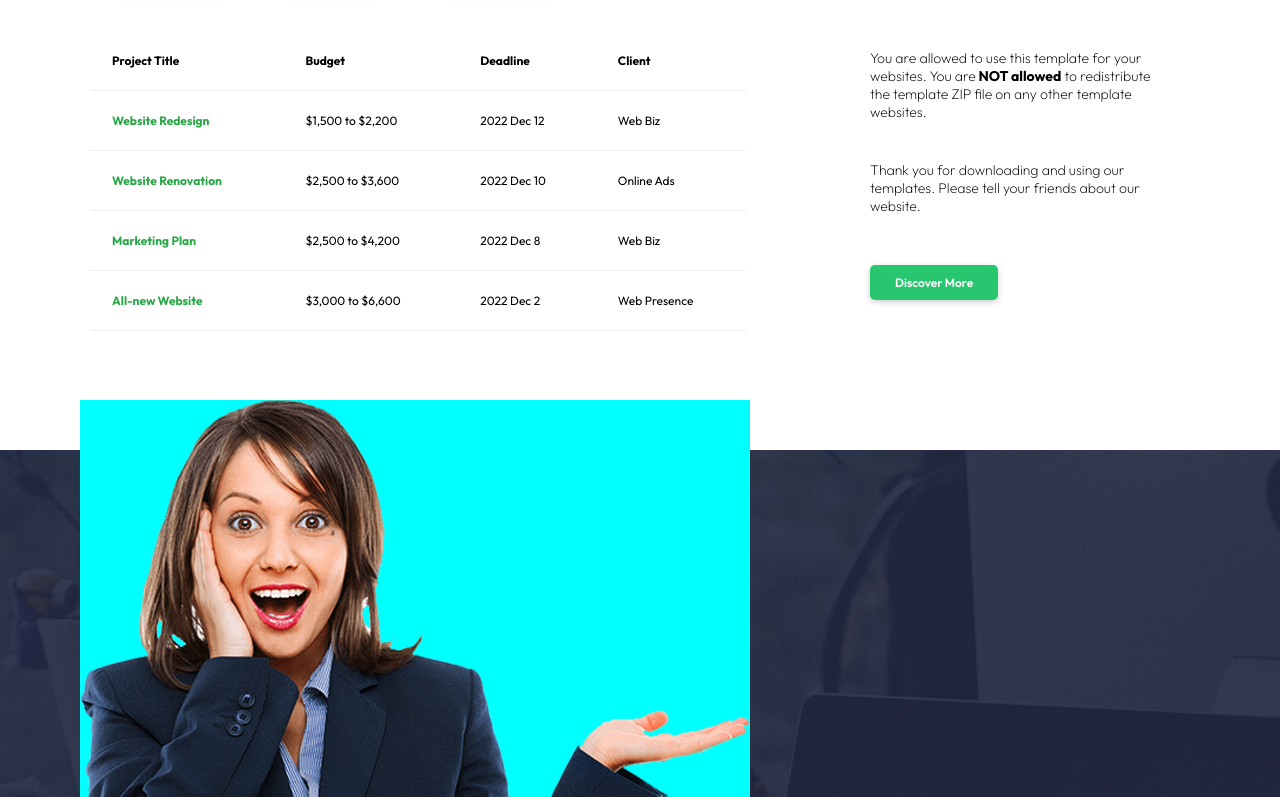
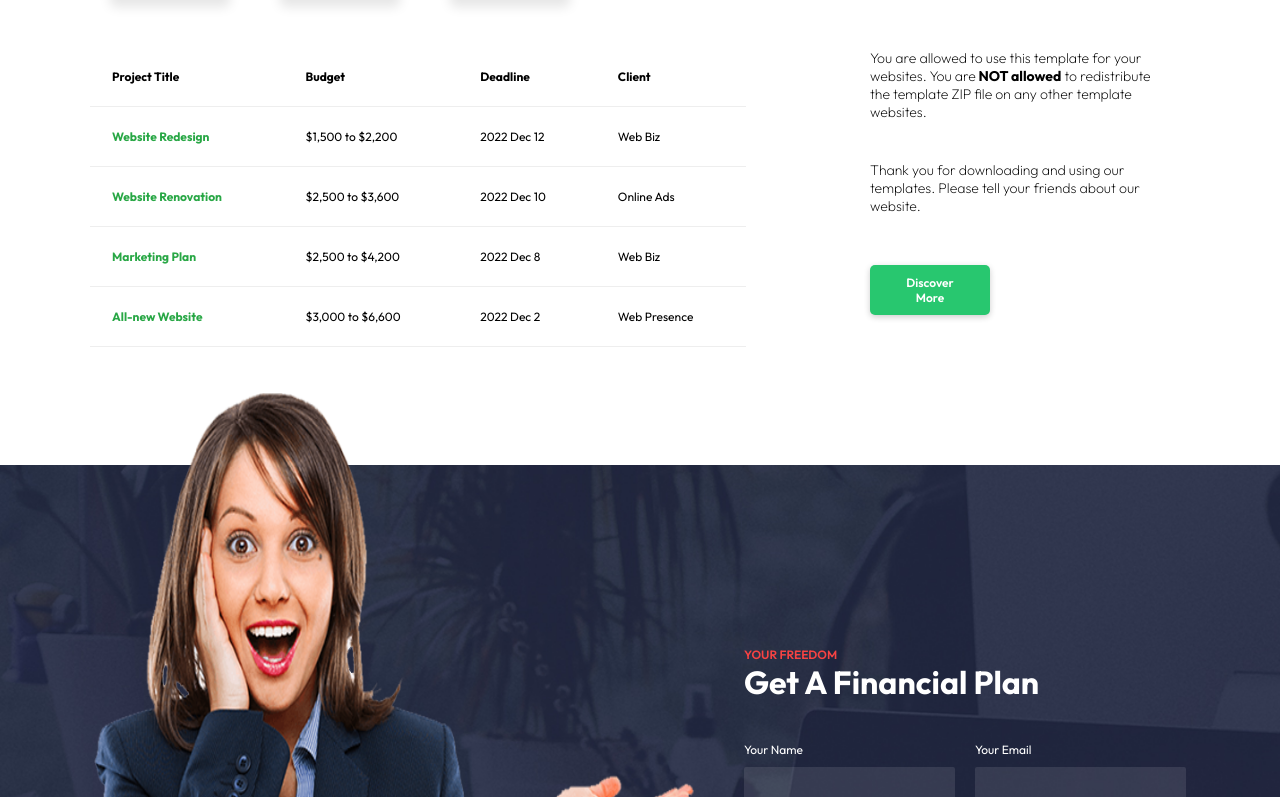
Before and after one commit to Pankajakshan-Vineeth/mexant, a React (Vite) app: page / in a window 1280 px wide. Shown: the part 2003-2800 px from the top of the page. Built offline with nearby package versions, Linux system fonts and the light colour scheme.

Commit message:
contact form completed

```diff
--- a/src/components/Contact/Contact.css
+++ b/src/components/Contact/Contact.css
@@ -6,15 +6,69 @@
     background-size: cover;
     color: #fff;
     display: flex;
+     align-items: center;
+    justify-content:center ;
     margin-top: 50px;
 }
 
-.lady-image{
-    position: absolute;
-  bottom: 0;
-  left: 80px;
-  height: auto;
-  max-height: 109%;
-  top: -50px;
-  background-color: aqua;
+.lady-image {
+  position: relative;
+  top: -30px;
+  z-index: 2;
+  width: 600px;
+  height: 100vh;
 }
+
+.contact-form {
+  display: flex;
+  flex-direction: column;
+  gap: 20px;
+  color: #fff;
+  margin-left: 50px;
+  margin-top: 20px;
+}
+
+.input-row {
+  display: flex;
+  gap: 20px;
+}
+
+.input-group {
+  flex: 1;
+  display: flex;
+  flex-direction: column;
+  font-size: 12px;
+}
+
+input,
+select {
+  padding: 10px;
+  border: none;
+  border-radius: 2px;
+  background-color: rgba(255, 255, 255, 0.1);
+  color: #fff;
+  margin-top: 10px;
+}
+
+button {
+    width:120px;
+  padding: 10px;
+  background-color: #fa0a0a;
+  color: white;
+  border: none;
+  border-radius: 5px;
+  cursor: pointer;
+}
+
+button:hover {
+  background-color: #c79595;
+}
+
+.titles{
+    margin-bottom: 20px;
+}
+.titles p{
+    font-size: 12px;
+    font-weight: 600;
+    color: #f74343;
+}
--- a/src/components/Contact/Contact.jsx
+++ b/src/components/Contact/Contact.jsx
@@ -7,8 +7,41 @@ const Contact = () => {
       <div className="image">
         <img src={lady} alt="" className="lady-image" />
       </div>
-      <div className="form">
+      <div className="background-section">
+        <form className="contact-form">
+          <div className="titles">
+            <p>YOUR FREEDOM</p>
+            <h1>Get A Financial Plan</h1>
+          </div>
 
+          <div className="input-row">
+            <div className="input-group">
+              <label>Your Name</label>
+              <input type="text" />
+            </div>
+            <div className="input-group">
+              <label>Your Email</label>
+              <input type="email" />
+            </div>
+          </div>
+
+          <div className="input-group">
+            <label>Subject</label>
+            <input type="text" />
+          </div>
+
+          <div className="input-group">
+            <label>Your Reason</label>
+            <select name="service" className="form-select">
+              <option value="">Choose an Option</option>
+              <option value="web-design">Web Design</option>
+              <option value="graphics">Graphics</option>
+              <option value="coding">Web Coding</option>
+            </select>
+          </div>
+
+          <button type="submit">Submit Now</button>
+        </form>
       </div>
     </div>
   );
--- a/src/components/NavBar/NavBar.css
+++ b/src/components/NavBar/NavBar.css
@@ -1,14 +1,15 @@
 .nav-container{
 width: 100%;
  padding: 12px 14px;
- position: fixed;
+ position: absolute;
+ background-color: transparent;
  color: white;
  display: flex;
  align-items: center;
  justify-content: space-between;
  top :0;
-    left:0;
-    z-index:10;
+left:0;
+z-index:10;
 
 }
 
--- a/src/components/Table/Table.css
+++ b/src/components/Table/Table.css
@@ -52,9 +52,10 @@ strong{
 
 .tab {
       background: #fff;
-
+      color: black;
+      font-weight: 600;
     margin-top: 15px;
-  padding: 15px 25px;
+  padding: 15px 40px;
   border: none;
   border-radius: 5px;
  box-shadow: 0 10px 12px rgba(14, 13, 13, 0.1);  cursor: pointer;
```
